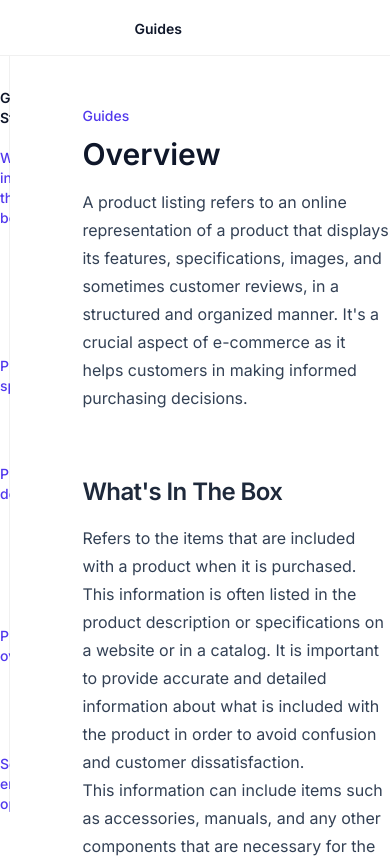
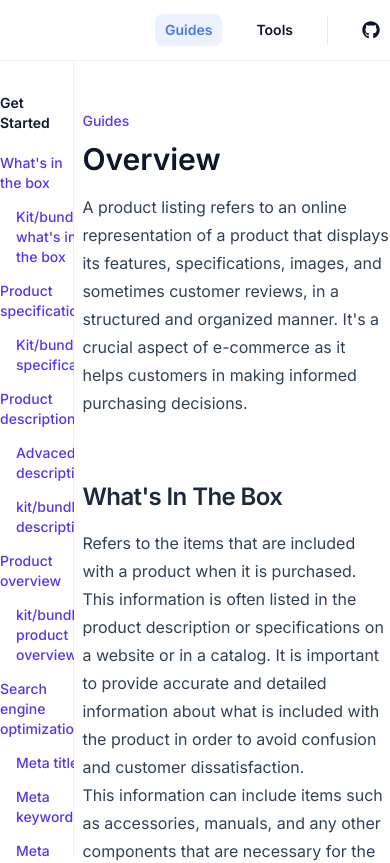
Before and after one commit to rogelcristobal/digiDirect-vite, a React (Vite) app: page /product-listing/documentation in a window 390 px wide. Shown: the top 863 px of the page. Built offline with nearby package versions, Linux system fonts and the light colour scheme.

Commit message:
some changes in navbar

```diff
--- a/src/components/Codeblock.jsx
+++ b/src/components/Codeblock.jsx
@@ -65,11 +65,11 @@ const Codeblock = ({ template }) => {
               <button
                 onClick={() => handleToggle(id)}
                 key={id}
-                className={`h-full px-4 font-normal relative transition-all duration-300 ease-in-out capitalize ${
+                className={`h-full px-4  relative transition-all duration-300 ease-in-out capitalize ${
                   id === view
                     ? "text-white "
                     : "hover:text-neutral-400 text-neutral-400/70 "
-                } font-medium `}
+                } font-[400] `}
                 type="button"
               >
                 {item}
--- a/src/components/Documentation.jsx
+++ b/src/components/Documentation.jsx
@@ -29,7 +29,7 @@ const Documentation = () => {
 
   return (
     <div
-      className="h-full box-border flex w-full pb-6 pt-12  justify-start  pl-16  items-start scroll-smooth"
+      className="h-full box-border lg:pl-16 flex w-full pb-6 pt-12  justify-start    items-start scroll-smooth"
     >
       {/* content container */}
       <div className="box-border  flex-auto w-full  max-w-3xl">
--- a/src/components/Navbar.jsx
+++ b/src/components/Navbar.jsx
@@ -1,18 +1,30 @@
-import React from 'react';
-import { Link } from 'react-router-dom';
+import React from "react";
+import { Link } from "react-router-dom";
+import {FaGithub} from 'react-icons/fa'
 
 const Navbar = () => {
   return (
-     <div className="h-14 flex items-center justify-end thin-bottom-divider bg-inherit z-30 box-border sticky top-0 ">
-        {/* items container */}
-        <div className='h-fit container mx-auto items-center justify-end box-border flex `'>
-           <nav className=''>
-             <span className='text-sm font-semibold capitalize mr-52 '><Link to="documentation">Guides</Link></span>
+    <div className="h-[3.8rem] flex items-center justify-end thin-bottom-divider bg-inherit z-30 box-border sticky top-0 ">
+      {/* items container */}
+      <div className="h-fit container mx-auto container items-center w-full justify-end  box-border flex lg:pr-8">
+        <div className="flex items-center   justify-between space-x-6">
+          <p className="text-sm font-[600] capitalize   bg-[#ebf2fd] py-1.5 px-2.5 rounded-lg text-[#356be5]/90 ">
+            <Link to="documentation">Guides</Link>
+          </p>
 
-           </nav>
+          <p className="text-sm font-[600] capitalize   py-1.5 px-2.5 rounded-lg ">
+            <Link to="documentation">Tools</Link>
+          </p>
+          <span className="w-[1px] h-7 bg-slate-300/50 "></span>
+          <p className="text-lg  capitalize late-500/70  py-1.5 px-2.5 rounded-lg">
+            <Link to="documentation">
+               <FaGithub />
+            </Link>
+          </p>
         </div>
-     </div>
+      </div>
+    </div>
   );
-}
+};
 
 export default Navbar;
--- a/src/components/Sidebar.jsx
+++ b/src/components/Sidebar.jsx
@@ -6,7 +6,7 @@ import { FiBook, FiBox } from "react-icons/fi";
 const Sidebar = () => {
   const { state } = useContext(DocsContext);
   return (
-    <div className="h-[calc(100vh-5.5rem)] sticky top-14    overflow-y-auto  box-border flex-auto justify-start items-start w-[25rem]  thin-right-divider ">
+    <div className="h-[calc(100vh-3rem)] sticky top-14    overflow-y-auto  box-border flex-auto justify-start items-start w-[25rem]  thin-right-divider ">
       {/* <div className="h-fit box-border w-full pt-8  thin-box-divider  bg-white  z-30 mb-6 sticky top-0 flex items-center justify-center flex-col">
           <input
             type="text"
```
